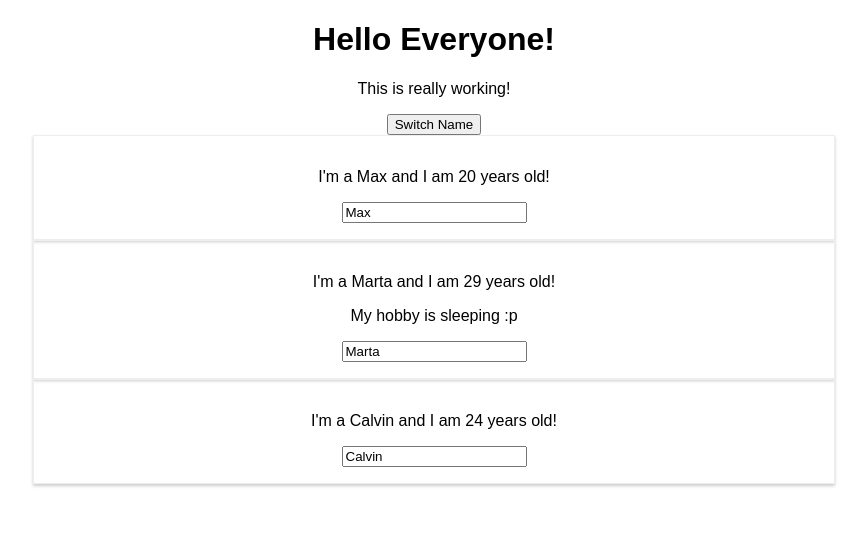
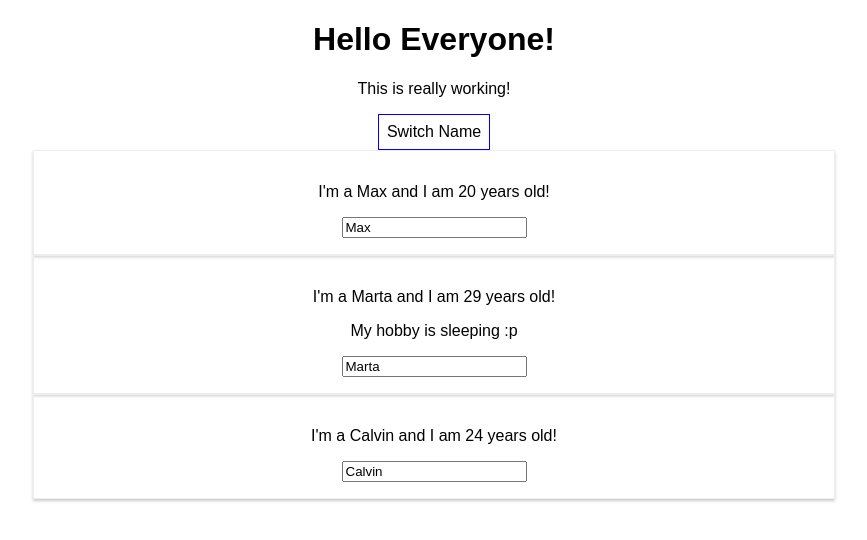
Before and after one commit to calvinchrst/react-understanding-base-feature-syntax, a React (Create React App) app: page / in a window 1280 px wide. Shown: the top 540 px of the page, without its empty margins (206-1073 px from the left). Built offline with nearby package versions, Linux system fonts and the light colour scheme.

Commit message:
Working with inline-styles

```diff
--- a/src/App.js
+++ b/src/App.js
@@ -35,11 +35,22 @@ const app = (props) => {
     });
   };
 
+  const style = {
+    backgroundColor: "white",
+    font: "inherit",
+    border: "1px solid blue",
+    padding: "8px",
+    cursor: "pointer",
+  };
+
   return (
     <div className="App">
       <h1>Hello Everyone!</h1>
       <p>This is really working!</p>
-      <button onClick={switchNameHandler.bind(this, "Maximillian!")}>
+      <button
+        style={style}
+        onClick={switchNameHandler.bind(this, "Maximillian!")}
+      >
         Switch Name
       </button>
       <Person
```
